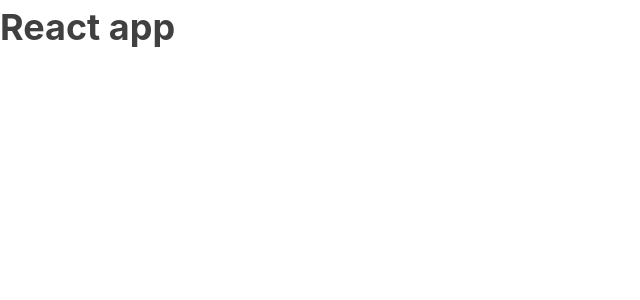
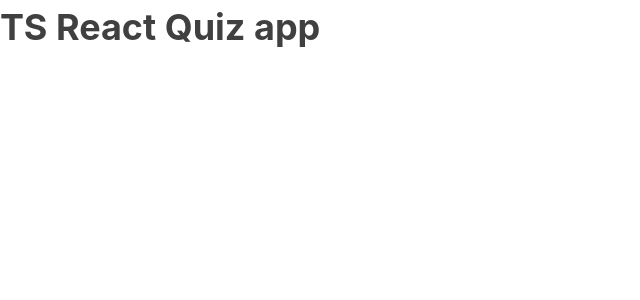
Before and after one commit to Filgeary/ts-react-quiz-app, a React (Create React App) app: page / in a window 1280 px wide. Shown: the top 300 px of the page, without its empty margins (0-640 px from the left). Built offline with nearby package versions, Linux system fonts and the light colour scheme.

Commit message:
fix: change H1 heading & document title

```diff
--- a/public/index.html
+++ b/public/index.html
@@ -7,7 +7,7 @@
     <meta content="#000000" name="theme-color" />
     <meta content="React app" name="description" />
     <link href="%PUBLIC_URL%/manifest.json" rel="manifest" />
-    <title>React app</title>
+    <title>TS React Quiz app</title>
   </head>
   <body>
     <noscript>You need to enable JavaScript to run this app.</noscript>
--- a/src/components/App/App.tsx
+++ b/src/components/App/App.tsx
@@ -3,7 +3,7 @@ import React from 'react'
 
 const App = () => (
   <div>
-    <h1>React app</h1>
+    <h1>TS React Quiz app</h1>
   </div>
 )
 
```
Also changed, not shown: 1 other file (tests, documents, lock files or other folders).
